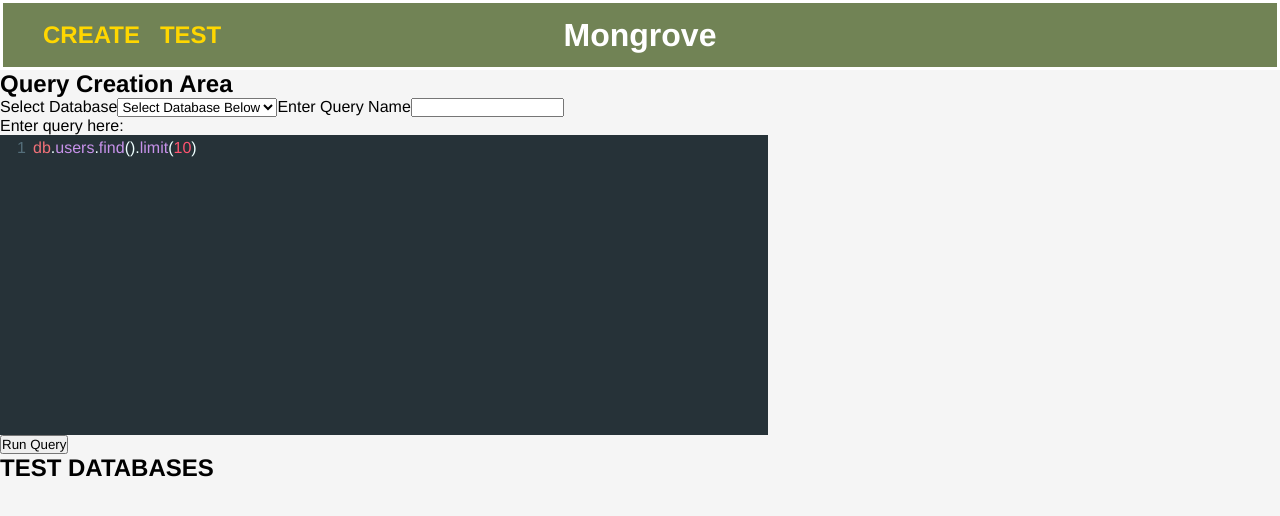
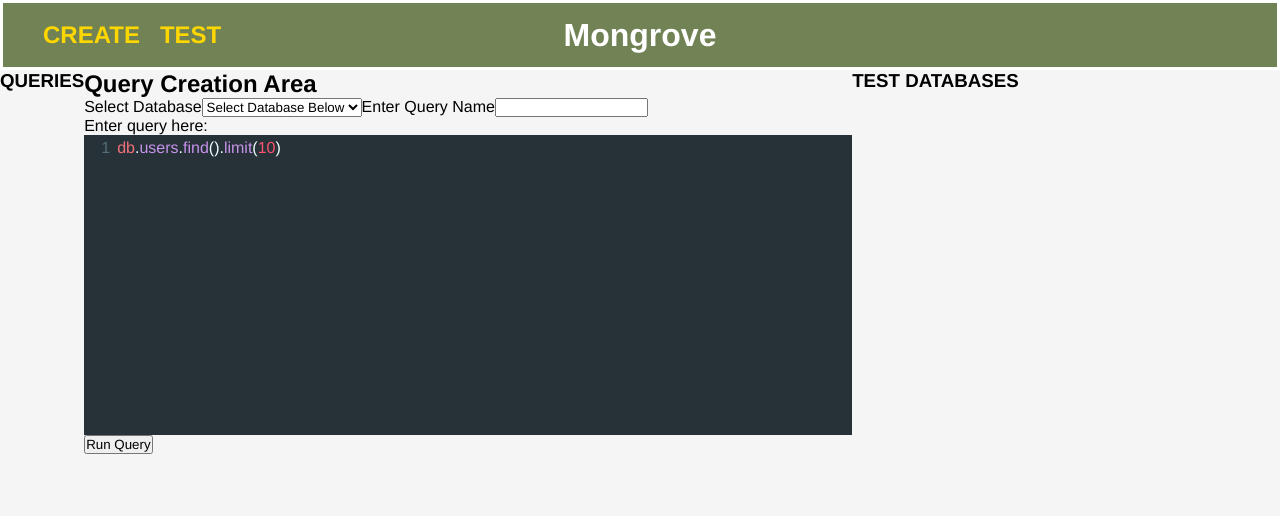
Before and after one commit to oslabs-beta/Mongrove, a React app: page /#/queryPage in a window 1280 px wide. Shown: the top 516 px of the page. Built offline with nearby package versions, Linux system fonts and the light colour scheme.

Commit message:
Adds to queryPanel activation of queryItems functionality

```diff
--- a/client/components/DatabasePanel.jsx
+++ b/client/components/DatabasePanel.jsx
@@ -15,8 +15,8 @@ const DatabasePanel = (props) => {
 		)
 	}
 	return (
-			<div id="databasePanel">
-					<h2>TEST DATABASES</h2>
+			<div id="databasePanel" className="sidePanel">
+					<h3>TEST DATABASES</h3>
 
 					<div id="databasesList">
 					{databaseItemsList}
--- a/client/components/QueriesPanel.jsx
+++ b/client/components/QueriesPanel.jsx
@@ -1,14 +1,23 @@
 import React from 'react';
+import QueryItem from './QueryItem.jsx';
 
 const QueriesPanel = (props) => {
     //create an array to hold all queryItems
     const queryItemsList = []
 
     for (let i=0; i < props.testQueriesList.length; i++){
-        queryItemsList.push(<QueryItem key={i} id={i} queryName={props.testQueriesList[i].name}/>)
+        queryItemsList.push(<QueryItem
+                                key={i}
+                                id={i}
+                                testQueryName={props.testQueriesList[i].name}
+                                activeStatus={props.activeStatus}
+                            />)
     }
+
     return (
-        <div>
+        <div className="sidePanel"
+        >
+            <h3>QUERIES</h3>
             {queryItemsList}
         </div>
     )
--- a/client/components/QueryItem.jsx
+++ b/client/components/QueryItem.jsx
@@ -3,12 +3,22 @@ import React from 'react';
 
 const QueryItem = (props) => {
 
- return (
-        <div>
+
+
+
+    return (
+        <div className="queryItemPanel">
             {/* name of database appears */}
             {/* when clicked, appearance changes to active and that database's queries results show in query panel */}
-            <span className="queryItem">
-               <p>{props.queryName}</p>
+
+            <span>
+               <p
+                    className={props.activeStatus.toString()}
+                    onClick={props.handleActivateQuery}
+
+                >
+                    {props.testQueryName}
+                </p>
             </span>
         </div>
 
--- a/client/components/SchemaPanel.jsx
+++ b/client/components/SchemaPanel.jsx
@@ -21,7 +21,7 @@ const SchemaPanel = (props) => {
   }
 
   return (
-    <div id="schemaPanel" className="panels">
+    <div id="schemaPanel" className="sidePanel">
       <h3> SCHEMAS </h3>
 
       <div id="schemaList">
--- a/client/pages/QueryPage.jsx
+++ b/client/pages/QueryPage.jsx
@@ -10,6 +10,8 @@ import DatabasePanel from '../components/DatabasePanel.jsx';
 const QueryPage = (props) => {
 //create hook to hold/update list of inputted queries as objects
 const [testQueriesList, setTestQueriesList] = useState([]);
+const [activeStatus, setActiveStatus] = useState(false);
+
 
 const handleRunQuery = async (selectedDB, testQueryName, testQuery) => {
   //when runQuery button is clicked, turn the inputted values into an obj and update list in state
@@ -26,7 +28,7 @@ const handleRunQuery = async (selectedDB, testQueryName, testQuery) => {
     }
   }
   )
-  console.log(testQuery, schemaName, schema, numberOfDocuments)
+  // console.log(testQuery, schemaName, schema, numberOfDocuments)
   // const result = await ipcRenderer.invoke('run-query', testQuery, schemaName, schema, numberOfDocuments)
 
   const newQueriesList = [];
@@ -34,8 +36,31 @@ const handleRunQuery = async (selectedDB, testQueryName, testQuery) => {
   setTestQueriesList(newQueriesList);
 
   //actually run query and store results
-  console.log('testQueriesList', testQueriesList)
+  // console.log('testQueriesList', testQueriesList)
   };
+
+  //function to activate/deactivate queryItems; active queryItems display their corresponding resultsItems in the resultsArea
+  const handleActivateQuery = () => {
+    //if queryItem's current state is true, set it to false; or if false, set to true
+    setActiveStatus(!activeStatus);
+    console.log('activeStatus', activeStatus)
+    //  let currentActiveStatus = false;
+    // if (props.activeStatus === undefined) {
+    //     currentActiveStatus = false;
+    // } else if (props.activeStatus === false){
+    //     currentActiveStatus = false;
+    // } else {
+    //     currentActiveStatus = true};
+    // let stringCurrentActiveStatus = currentActiveStatus.toString()
+    // console.log('stringCurrentActiveStatus', currentActiveStatus)
+
+  }
+
+  // const handleActivateQuery2 = () => {
+    //if array of active queries does not contain queryItem, add it
+    //if the array of active queries does contain queryItem, remove it
+    //for all queryItems in array, change classname to active
+    // }
 
   return (
     <div id="queryPage">
@@ -43,10 +68,14 @@ const handleRunQuery = async (selectedDB, testQueryName, testQuery) => {
       <div className="queryMainArea">
           <QueriesPanel
             testQueriesList={testQueriesList}
+            handleActivateQuery={handleActivateQuery}
+            activeStatus={activeStatus}
           />
           <QueriesMainArea
             {...props}
-            handleRunQuery={handleRunQuery} />
+            handleRunQuery={handleRunQuery}
+            //pass in state of all active queries
+          />
           {/* <DatabasePanel /> */}
           <DatabasePanel
             testDatabasesList={props.testDatabasesList}
--- a/client/pages/TestDBGenArea.jsx
+++ b/client/pages/TestDBGenArea.jsx
@@ -63,7 +63,7 @@ const TestDBGenArea = (props) => {
                 id="genTestdbBn"
                 className="mainAreaBn"
                 onClick={() => {
-                    console.log(testDBname, selectedSchema, numberOfRows);
+                    // console.log(testDBname, selectedSchema, numberOfRows);
                     props.handleGenerateTestDatabase(testDBname, selectedSchema, numberOfRows)}}
             >
                 Generate Test Database
--- a/client/stylesheets/styles.css
+++ b/client/stylesheets/styles.css
@@ -47,9 +47,10 @@ body {
   width: 60%;
 }
 
-.panels {
+.panel {
   display: flex;
-  flex-direction: column;
+  flex-direction: row;
+  flex: grow 1;
   align-items: center;
   border-style: solid;
   width: 20%;
@@ -93,3 +94,35 @@ body {
 #testdbGenArea label {
   margin-top: 5px;
 }
+
+.true {
+  color: blue;
+  box-shadow: cornflowerblue;
+  text-shadow: cornflowerblue;
+}
+
+.false {
+  color: purple
+}
+
+.queryMainArea {
+  display: flex;
+  flex-direction: row;
+  flex-wrap:nowrap;
+}
+
+h1 {
+  justify-content: center;
+}
+
+h2 {
+  justify-content: center;
+}
+
+h3 {
+  justify-content: center;
+}
+
+h4 {
+  justify-content: space-around;
+}
```
Also changed, not shown: client/pages/QueryArea.jsx (+3 -4 lines).
